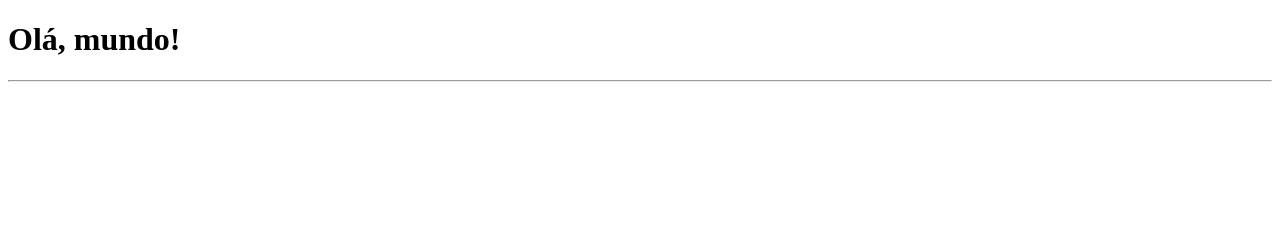
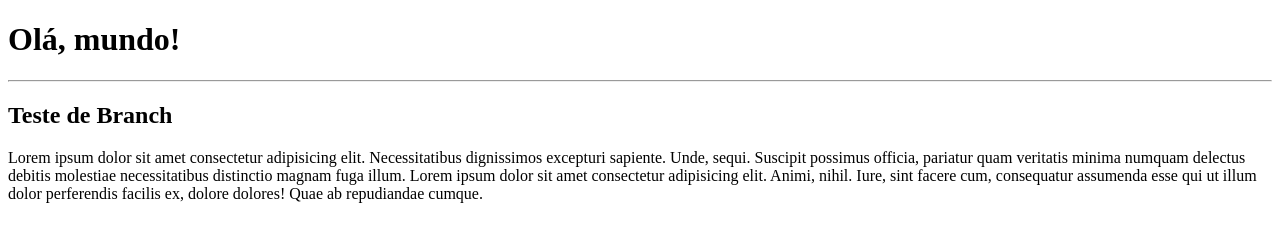
Before and after one commit to NatanVeloso/ProjetoSite, a plain HTML site: page Site/index.html in a window 1280 px wide. Drawn offline with Linux system fonts and the light colour scheme.

Commit message:
Update in Conteúdo

```diff
--- a/Site/index.html
+++ b/Site/index.html
@@ -10,6 +10,8 @@
     <main>
         <h1>Olá, mundo!</h1>
         <hr>
+        <h2>Teste de Branch</h2>
+        <p>Lorem ipsum dolor sit amet consectetur adipisicing elit. Necessitatibus dignissimos excepturi sapiente. Unde, sequi. Suscipit possimus officia, pariatur quam veritatis minima numquam delectus debitis molestiae necessitatibus distinctio magnam fuga illum. Lorem ipsum dolor sit amet consectetur adipisicing elit. Animi, nihil. Iure, sint facere cum, consequatur assumenda esse qui ut illum dolor perferendis facilis ex, dolore dolores! Quae ab repudiandae cumque.</p>
     </main>
 
 </body>
```
